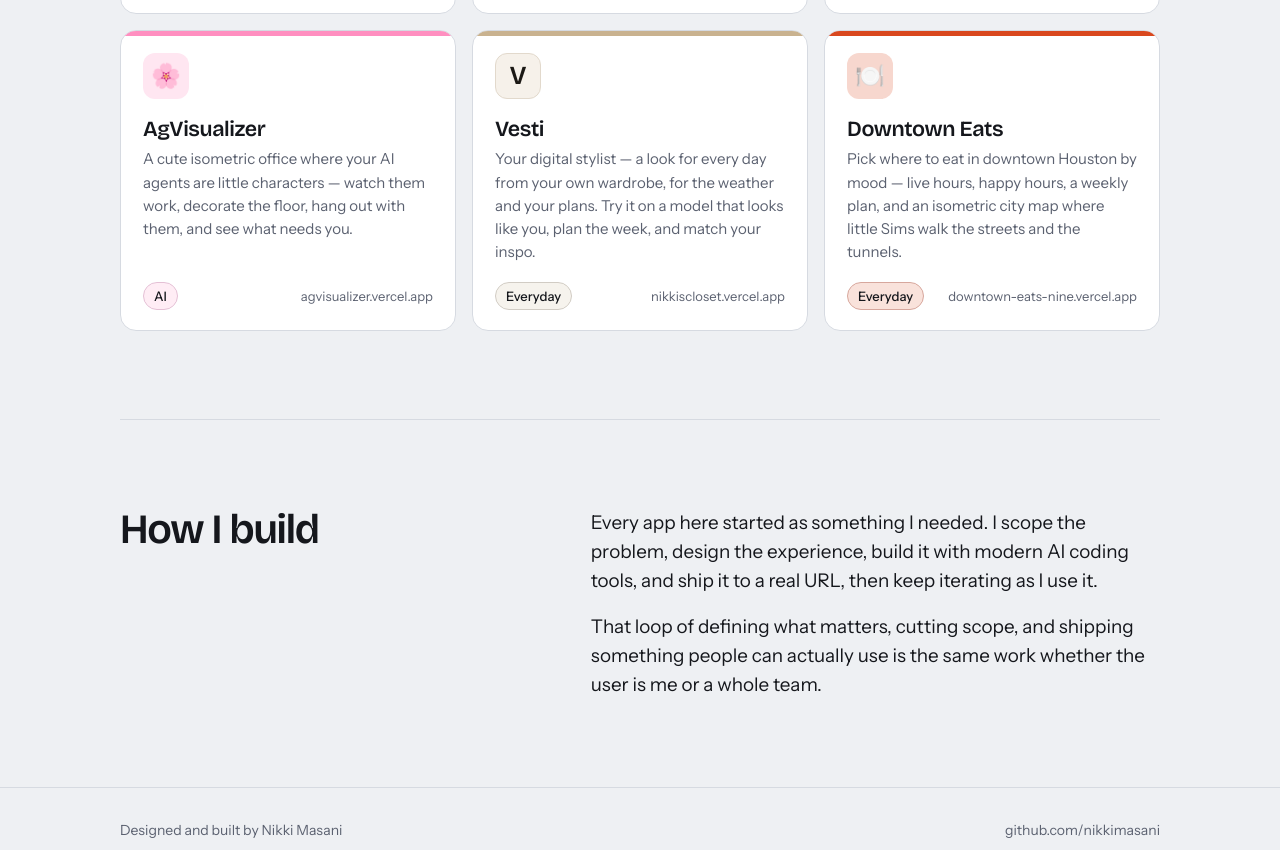
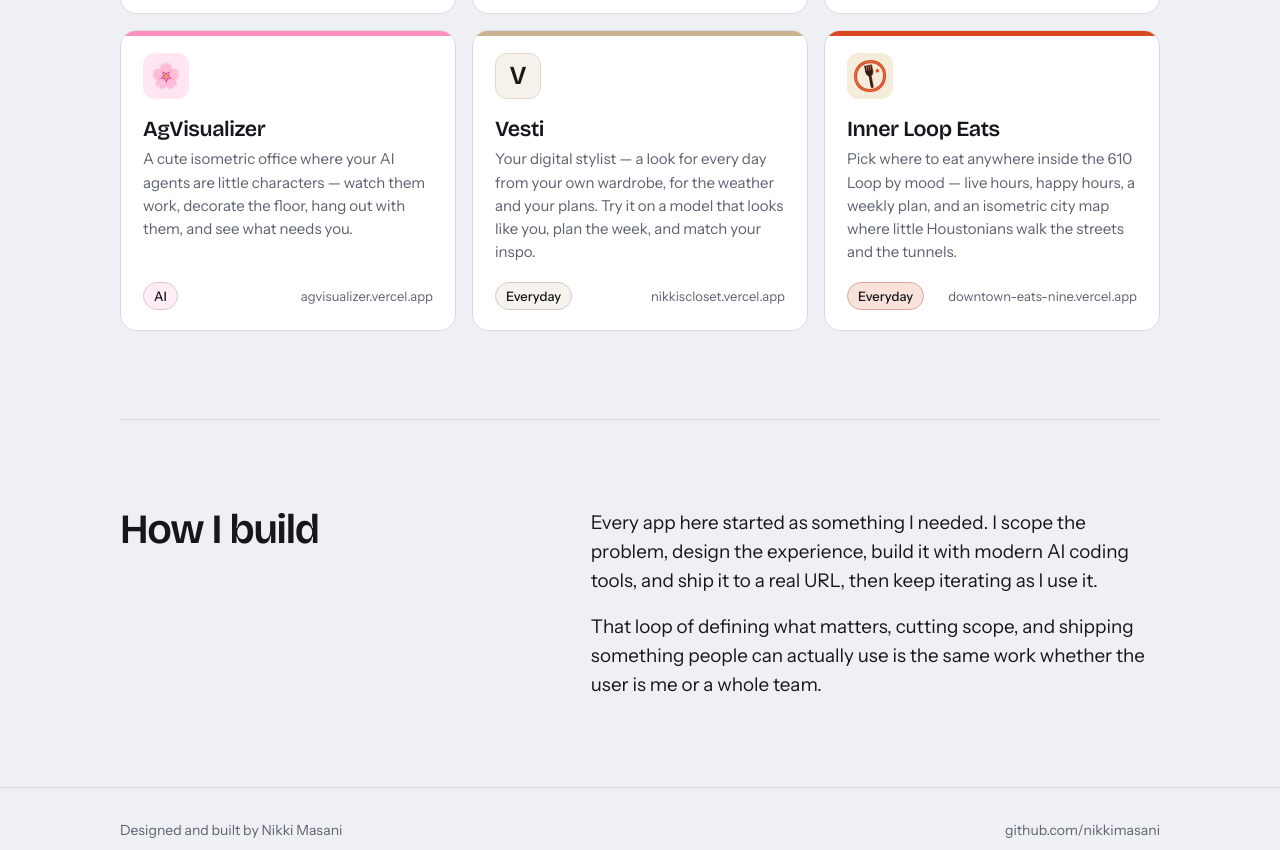
Before and after one commit to nikkimasani/nikkis-toolbox, a plain HTML site: page index.html in a window 1280 px wide. Shown: the part 4154-5004 px from the top of the page. Drawn offline with nearby package versions, Linux system fonts and the light colour scheme.

Commit message:
Rename Downtown Eats card to Inner Loop Eats with its new logo
Co-Authored-By: Claude Opus 5.5 <noreply@anthropic.com>
Claude-Session: https://claude.ai/code/session_01TgnrbzuUT73HizGYyD5frv

```diff
--- a/index.html
+++ b/index.html
@@ -213,7 +213,7 @@ body.viewing-app{overflow:hidden}
 .card.streamvault{--accent:#61f0c0}
 .card.agvisualizer{--accent:#ff8fc0}
 .card.nikkiscloset{--accent:#c9b28f}.card.nikkiscloset .card-glyph{font-family:'Playfair Display',var(--display),Georgia,serif;font-weight:600;font-size:26px;color:#1c1915;background:#f6f1ea;border:1px solid #e2d9cc}
-.card.downtowneats{--accent:#d9481e}
+.card.downtowneats{--accent:#d9481e}.card.downtowneats .card-glyph{padding:0;overflow:hidden;background:#f6ecdc}.card.downtowneats .card-glyph img{display:block;width:100%;height:100%}
 .card.meetingnotes{--accent:#d9ff3a}.card.meetingnotes .card-glyph{padding:0;overflow:hidden;background:#121210}.card.meetingnotes .card-glyph img{display:block;width:100%;height:100%}
 </style>
 </head>
@@ -287,7 +287,7 @@ body.viewing-app{overflow:hidden}
 <a class="card streamvault" href="https://stream-vault-delta.vercel.app" data-key="" target="_blank" rel="noopener"><div class="card-top"><span class="card-num">No. 22</span><span class="card-glyph">◉</span></div><div class="card-body"><div class="card-name">Stream Vault</div><p class="card-desc">Live TV, movies, and series from public or authorized Xtream Codes and M3U sources, with casting built in.</p><span class="card-cta">Open Stream Vault <span class="arrow">→</span></span></div></a>
 <a class="card agvisualizer" href="https://agvisualizer.vercel.app" data-key="" target="_blank" rel="noopener"><div class="card-top"><span class="card-num">No. 23</span><span class="card-glyph">🌸</span></div><div class="card-body"><div class="card-name">AgVisualizer</div><p class="card-desc">A cute isometric office where your AI agents are little characters — watch them work, decorate the floor, hang out with them, and see what needs you.</p><span class="card-cta">Open AgVisualizer <span class="arrow">→</span></span></div></a>
 <a class="card nikkiscloset" href="https://nikkiscloset.vercel.app" data-key="" target="_blank" rel="noopener"><div class="card-top"><span class="card-num">No. 24</span><span class="card-glyph" aria-hidden="true">V</span></div><div class="card-body"><div class="card-name">Vesti</div><p class="card-desc">Your digital stylist — a look for every day from your own wardrobe, for the weather and your plans. Try it on a model that looks like you, plan the week, and match your inspo.</p><span class="card-cta">Open Vesti <span class="arrow">→</span></span></div></a>
-<a class="card downtowneats" href="https://downtown-eats-nine.vercel.app" data-key="" target="_blank" rel="noopener"><div class="card-top"><span class="card-num">No. 25</span><span class="card-glyph">🍽️</span></div><div class="card-body"><div class="card-name">Downtown Eats</div><p class="card-desc">Pick where to eat in downtown Houston by mood — live hours, happy hours, a weekly plan, and an isometric city map where little Sims walk the streets and the tunnels.</p><span class="card-cta">Open Downtown Eats <span class="arrow">→</span></span></div></a>
+<a class="card downtowneats" href="https://downtown-eats-nine.vercel.app" data-key="" target="_blank" rel="noopener"><div class="card-top"><span class="card-num">No. 25</span><span class="card-glyph"><img src="inner-loop-eats-icon.svg" alt=""></span></div><div class="card-body"><div class="card-name">Inner Loop Eats</div><p class="card-desc">Pick where to eat anywhere inside the 610 Loop by mood — live hours, happy hours, a weekly plan, and an isometric city map where little Houstonians walk the streets and the tunnels.</p><span class="card-cta">Open Inner Loop Eats <span class="arrow">→</span></span></div></a>
 </main>
   </section>
 
```
Also changed, not shown: inner-loop-eats-icon.svg (added).
